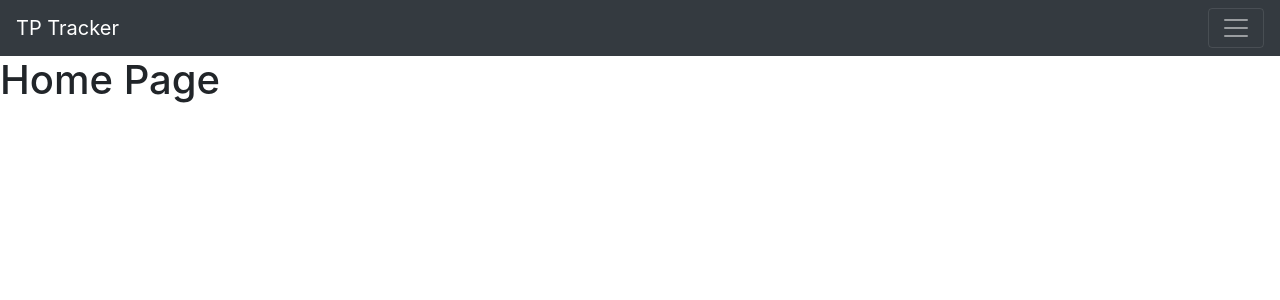
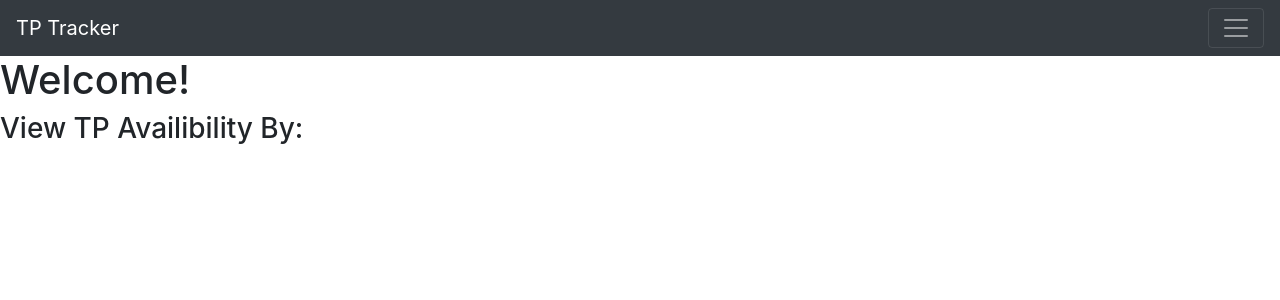
Before and after one commit to Howakyl/toilet-paper-finder, a React (Create React App) app in the folder tp-client/: page / in a window 1280 px wide. Shown: the top 300 px of the page. Built offline with nearby package versions, Linux system fonts and the light colour scheme.

Commit message:
started home page

```diff
--- a/tp-client/src/pages/Home.js
+++ b/tp-client/src/pages/Home.js
@@ -3,7 +3,8 @@ import React from 'react';
 const Home  = () => {
     return (
         <div>
-            <h1>Home Page</h1>
+            <h1>Welcome!</h1>
+            <h3>View TP Availibility By:</h3>
         </div>
     );
 };
```
